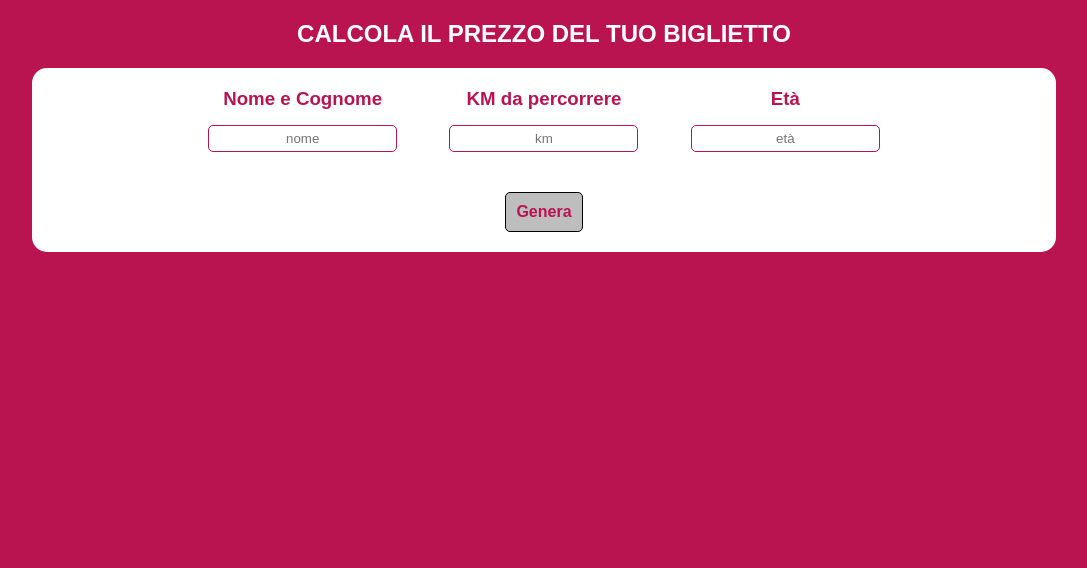
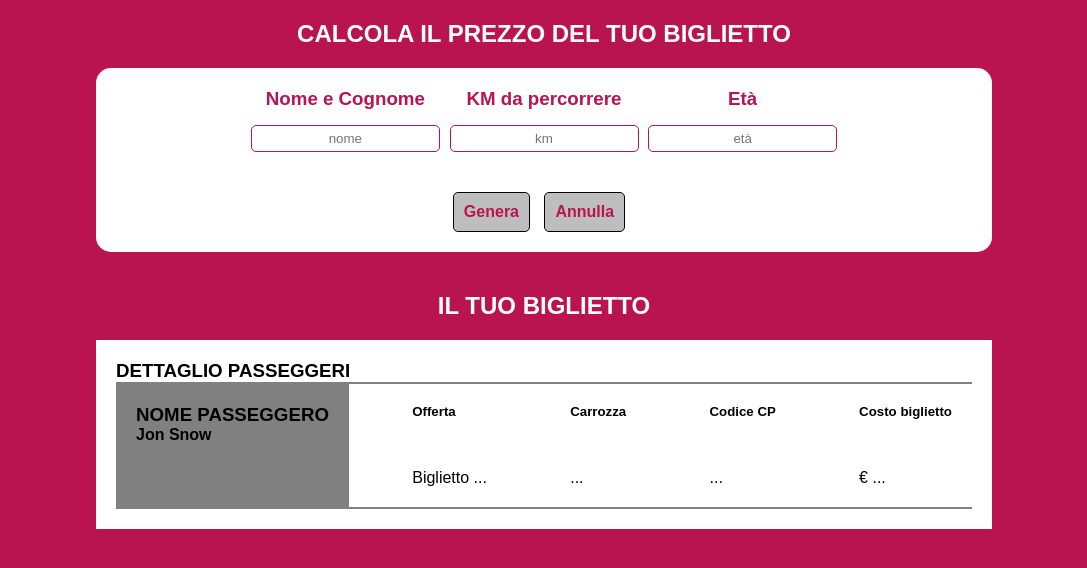
Before and after one commit to battistaennio/js-biglietto-treno-form, a plain HTML site: page index.html in a window 1280 px wide. Shown: the whole page, without its empty margins (96-1183 px from the left). Drawn offline with Linux system fonts and the light colour scheme.

Commit message:
Completato layout pagina e output js (no tipo biglietto)

```diff
--- a/index.html
+++ b/index.html
@@ -15,7 +15,7 @@
             <h2>calcola il prezzo del tuo biglietto</h2>
         </div>
 
-        <div class="container">
+        <div class="container" id="dati">
 
             <div class="card">
                 <h3>Nome e Cognome</h3>
@@ -36,12 +36,64 @@
                 <div class="fake-button" id="collect_data">
                     <strong>Genera</strong>
                 </div>
+
+                <div class="fake-button">
+                    <strong>Annulla</strong>
+                </div>
             </div>
 
         </div>
 
     </section>
 
+    <section>
+
+        <div class="title">
+            <h2>il tuo biglietto</h2>
+        </div>
+
+        <div class="container" id="ticket">
+
+            <h3>DETTAGLIO PASSEGGERI</h3>
+
+            <div id="data-output">
+
+                <div class="box">
+                    <h3>NOME PASSEGGERO</h3>
+
+                    <strong id="name-output">Jon Snow</strong>
+                </div>
+
+                <div class="box">
+                    <h5>Offerta</h5>
+                    <span>Biglietto</span>
+                    <span id="">...</span>
+                </div>
+
+                <div class="box">
+                    <h5>Carrozza</h5>
+                    <span id="random-output-1">...</span>
+                </div>
+
+                <div class="box">
+                    <h5>Codice CP</h5>
+                    <span id="random-output-2">...</span>
+                </div>
+
+                <div class="box">
+                    <h5>Costo biglietto</h5>
+                    <span>€</span>
+                    <span id="ticket-output">...</span>
+                </div>
+
+            </div>
+
+
+        </div>
+
+    </section>
+
+
 
     <script type="text/javascript" src="main.js"></script>
 </body>
--- a/main.js
+++ b/main.js
@@ -6,6 +6,10 @@ let inputAge = document.getElementById("age");
 //selezione km
 let inputKM = document.getElementById("km");
 
+//selezione nome
+let inputName = document.getElementById("name");
+
+
 //selezione bottone
 const bottoneInvia = document.getElementById("collect_data")
 
@@ -13,12 +17,15 @@ const bottoneInvia = document.getElementById("collect_data")
 bottoneInvia.addEventListener("click",
     function() {
 
-        //colleziono age e km
+        //colleziono age, km e nome
         let valoreAge = parseInt(inputAge.value);
         console.log("valoreAge: ", valoreAge);
 
         let valoreKM = parseInt(inputKM.value);
         console.log("valoreKM: ", valoreKM);
+
+        let valoreName = inputName.value;
+        console.log("valoreName: ", valoreName);
 
         //moltiplico userKM a 0.21
         const prezzoKM = valoreKM * 0.21;
@@ -31,7 +38,18 @@ bottoneInvia.addEventListener("click",
         } else {   //altimenti il risultato è uguale al prezzo al km
             risultato = prezzoKM;
         }
-        console.log(risultato);
+
+        //comunico nome, prezzo finale, carrozza, codice CP in pagina
+        document.getElementById("name-output").innerHTML = valoreName;
+
+        document.getElementById("ticket-output").innerHTML = risultato.toFixed(2);
+
+        document.getElementById("random-output-1").innerHTML = Math.floor(Math.random() * 10) + 1;
+
+        document.getElementById("random-output-2").innerHTML = Math.floor(Math.random() * 100000) + 10000;
+
+        //comunico tipo biglietto
+
     }
 );
 
@@ -44,10 +62,6 @@ bottoneInvia.addEventListener("click",
 //approssimo il risultato alla seconda cifra decimale
 // const prezzoFinale = risultato.toFixed(2);
 
-//comunico prezzo finale
-// document.getElementById("train_price").innerHTML = prezzoFinale;
-
-
 // usando esclusivamente due input e un bottone, richiediamo età passeggero e km da percorrere
 
 //completare il form in pagina in cui l’utente potrà inserire i dati e visualizzare il calcolo finale con il prezzo.
--- a/style.css
+++ b/style.css
@@ -11,7 +11,9 @@ body{
 }
 
 /* SECTION */
-
+section{
+    margin-bottom: 20px;
+}
 /* titolo */
 .title{
     color: white;
@@ -25,8 +27,11 @@ h2{
 
 /* contenitore card */
 .container{
-    margin: 0 10%;
+    margin: 0 15%;
     background-color: white;
+}
+
+#dati{
     border-radius: 15px;
     display: flex;
     justify-content: center;
@@ -64,4 +69,32 @@ h2{
     color: #b91450;
     border-radius: 5px;
     cursor: pointer;
+    margin-right: 10px;
 }
+
+#ticket{
+    padding: 20px;
+    min-height: 150px;
+}
+
+#data-output{
+    min-height: 100px;
+    display: flex;
+    justify-content: space-between;
+    border-top: 2px solid gray;
+    border-bottom: 2px solid gray;
+}
+
+#data-output .box:first-child{
+    background-color: gray;
+}
+
+.box{
+    padding: 20px;
+    min-height: 100px;
+}
+
+.box span{
+    margin-top: 50px;
+    display: inline-block;
+}
```
